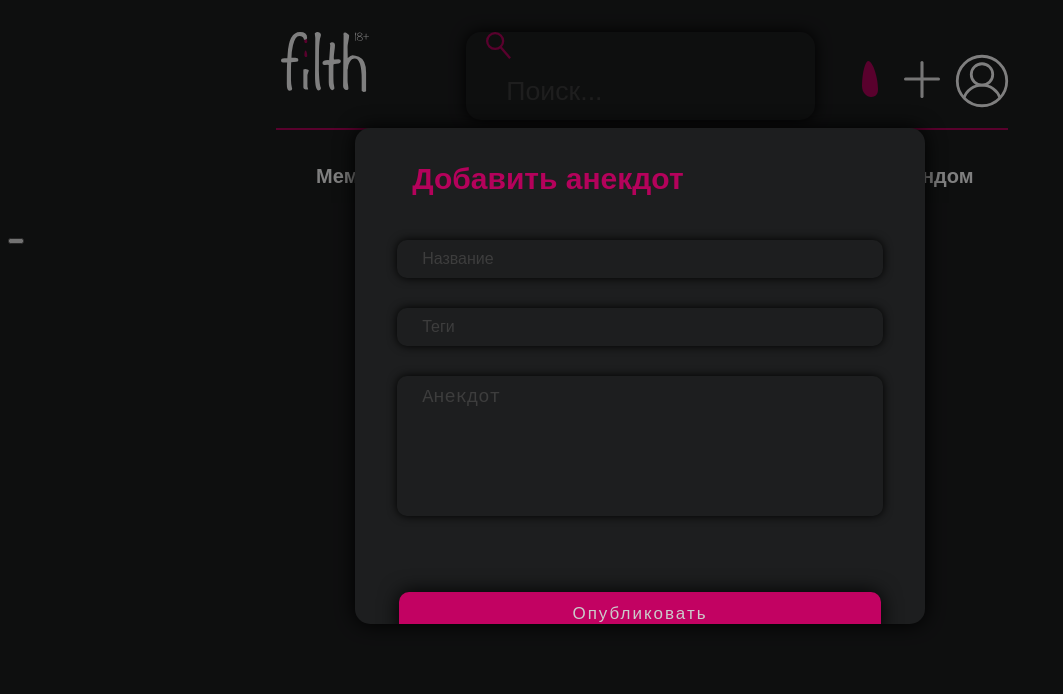
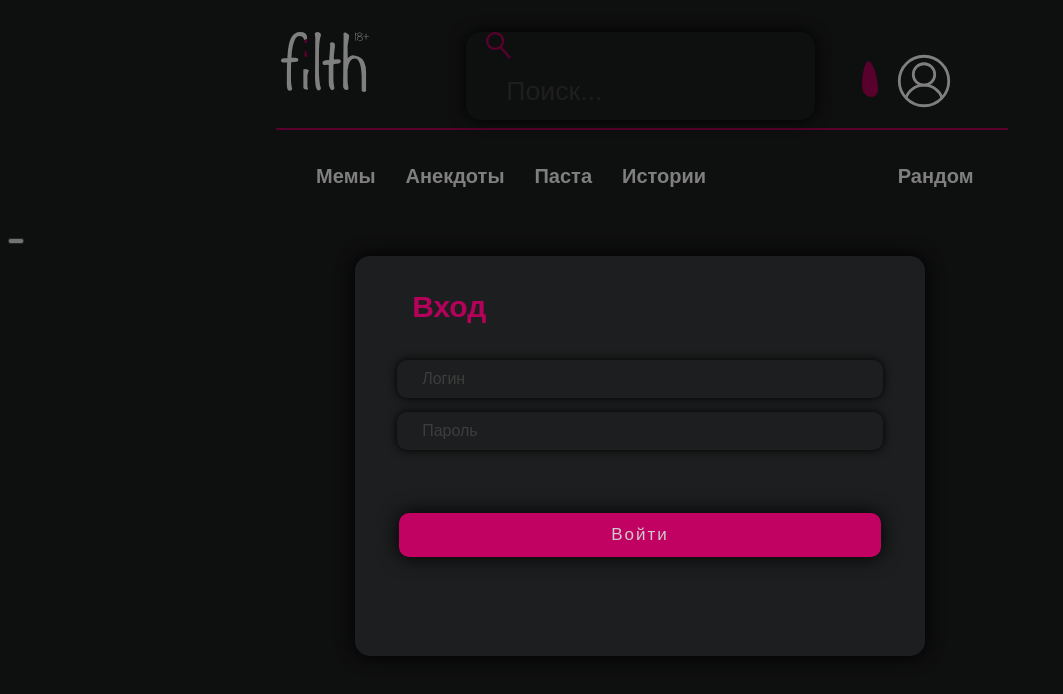
Before and after one commit to Anekdoteam/Filth-frontend, a React (Create React App) app: page / in a window 1280 px wide. Both pictures are taken after a click on the picture 921 px from the left and 79 px from the top of the page. Shown: the top 694 px of the page, without its empty margins (0-1063 px from the left). Built offline with nearby package versions, Linux system fonts and the light colour scheme.

Commit message:
Feat: Add login functionality stub, waiting for backend to do some work

```diff
--- a/src/Component/Header/Header.jsx
+++ b/src/Component/Header/Header.jsx
@@ -48,6 +48,7 @@ class Header extends React.Component {
         this.state = {jokeContent: ""};
         this.state = {username: ""};
         this.state = {password: ""};
+        this.state = {user: document.cookie.sampleCookie};
 
 
         this.handleShowLogin = this.handleShowLogin.bind(this);
@@ -67,7 +68,20 @@ class Header extends React.Component {
         }).then(response => {
             this.setState({apiResponse: response.data});
           });
-  }
+    }
+
+    login(username, password) {
+
+        axios({
+          method: 'post',
+          url: 'http://localhost:3001/login',
+          data: {username: username, password: password},
+          withCredentials: true
+        }).then(response => {
+            this.setState({apiResponse: response.data});
+            // TODO: check success
+          });
+    }
 
     handleShowLogin() {
         this.setState({showModalLogin: true});
@@ -87,14 +101,14 @@ class Header extends React.Component {
 
     handleAddJoke(name, tags, content) {
         this.addJoke(name, tags, content);
-        window.location = '/memes';
-        /*Todo: success/failure message*/
-        /*Todo: probably should redirect to different pages when categories are in place; currently is bugged and redirects to backend?*/
+        //window.location = '/memes';
+        /*Todo: success/failure message (flash?)*/
+        /*Todo: probably should redirect to different pages when categories are in place*/
     }
 
     handleLogin(username, password) {
         this.login(username, password);
-        this.handleHideLogin();
+        // window.location = '/memes';
     }
 
     render() {
@@ -103,7 +117,7 @@ class Header extends React.Component {
                 <button>
                     <div className={s.modal}>
                         <div className={s.modal_text}>
-                            <form action={"http://localhost:3001/login/"} method={"post"} className={s.login}>
+                            <form className={s.login}>
                                 <div className={s.head}>
                                     Вход
                                 </div>
@@ -125,10 +139,6 @@ class Header extends React.Component {
 
                             </form>
                         </div>
-                        {/*<div className="modal_text">
-                            With a portal, we can render content into a different
-                            part of the DOM, as if it were any other React child.
-                        </div>*/}
                     </div>
                 </button>
             </Modal>
@@ -166,6 +176,12 @@ class Header extends React.Component {
             </Modal>
         ) : null;
 
+        const addButton = this.state.user ?
+                    <div>
+                        <img className={s.add_logo} src={plusIcon} alt="add" onClick={this.handleShowAdd}/>
+                    </div> : null
+
+
         return (
             <header>
                 <div className={s.dashboard}>
@@ -185,9 +201,7 @@ class Header extends React.Component {
                     <div>
                         <img className={s.like_button} src={Like} alt="like" onClick={null}/>
                     </div>
-                    <div>
-                        <img className={s.add_logo} src={plusIcon} alt="add" onClick={this.handleShowAdd}/>
-                    </div>
+                    {addButton}
                     <div>
                         <img onClick={this.handleShowLogin}
                              src={prof}
```
